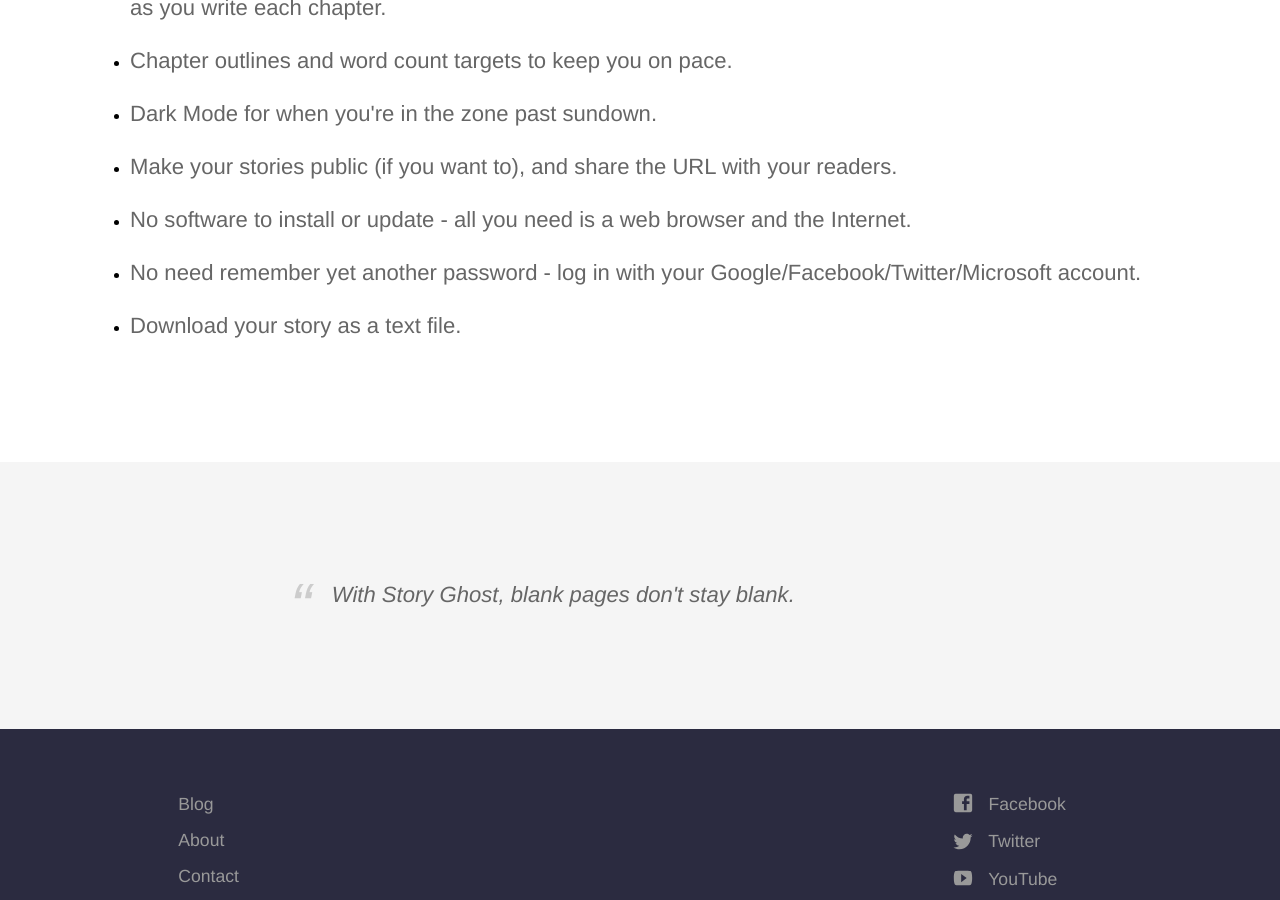
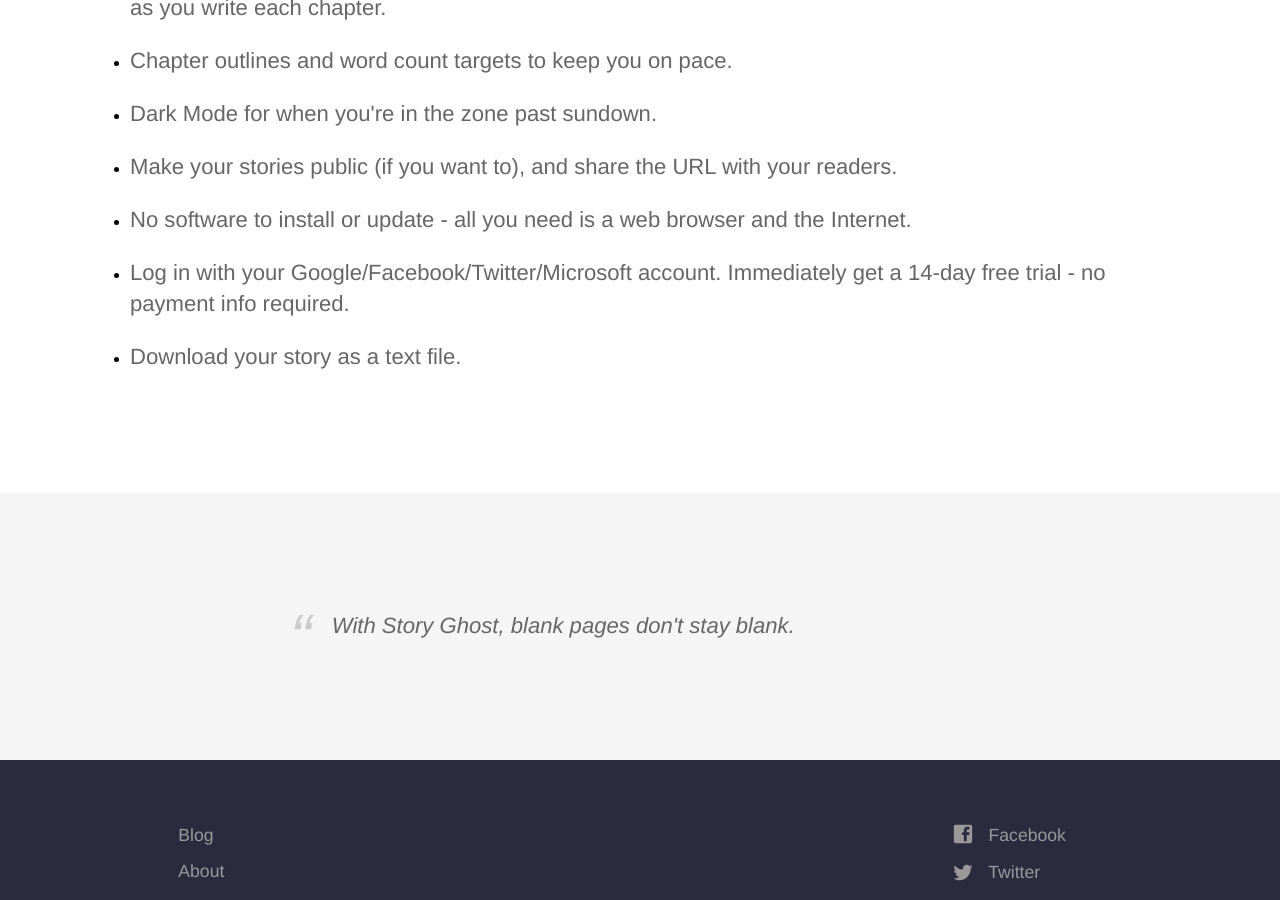
Before and after one commit to headchem/story-ghost, a Jekyll site: the page built from index.html, in a window 1280 px wide and 900 px high, scrolled down 3604 px. Built offline with Jekyll 4.4.1, drawn with Linux system fonts in a browser that asks for light colours; comment, search, counter and statistics services are not loaded.

Commit message:
add free trial blurb

```diff
--- a/index.html
+++ b/index.html
@@ -115,7 +115,7 @@
 						<p>No software to install or update - all you need is a web browser and the Internet.</p>
 					</li>
 					<li>
-						<p>No need remember yet another password - log in with your Google/Facebook/Twitter/Microsoft account.</p>
+						<p>Log in with your Google/Facebook/Twitter/Microsoft account. Immediately get a 14-day free trial - no payment info required.</p>
 					</li>
 					<li>
 						<p>Download your story as a text file.</p>
```
